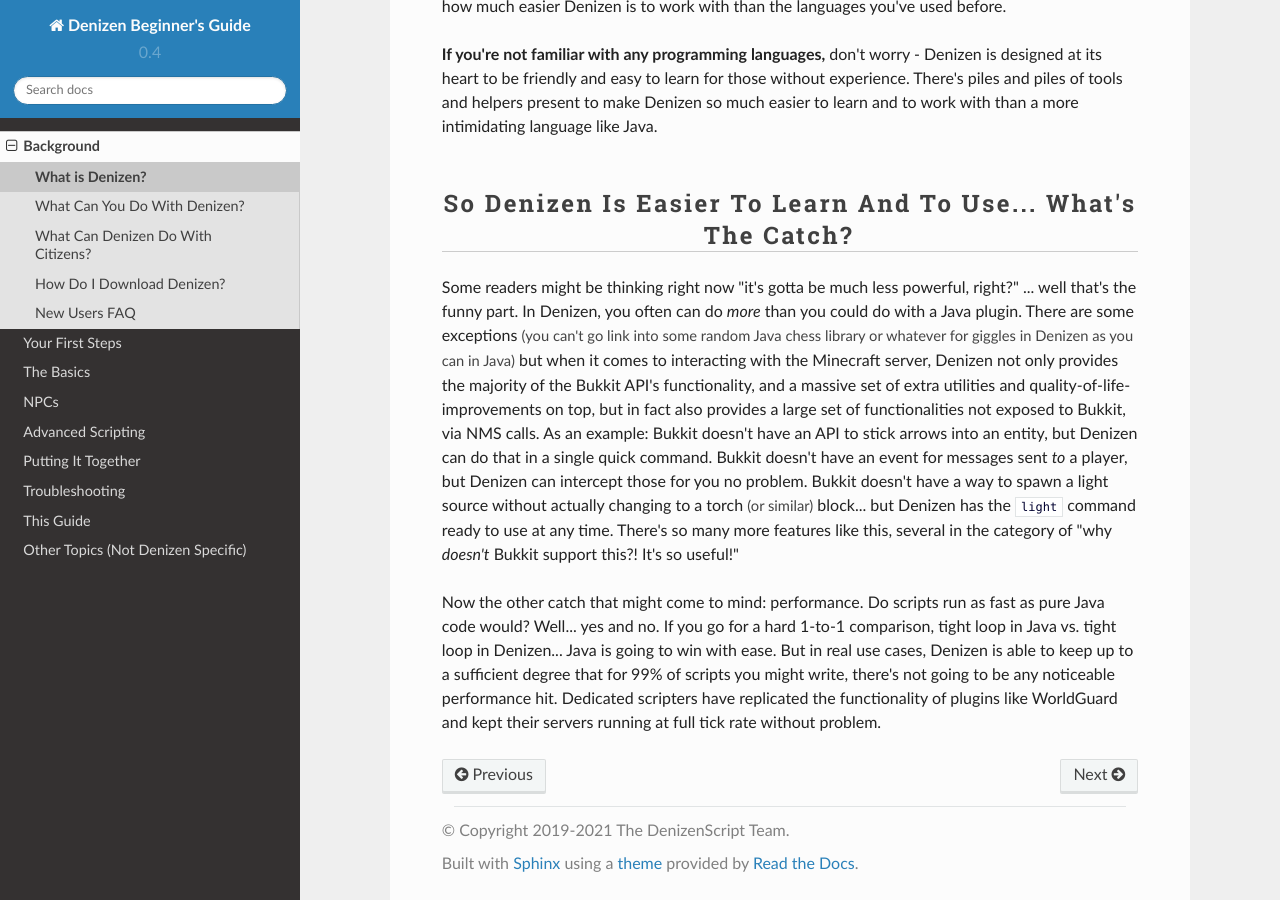
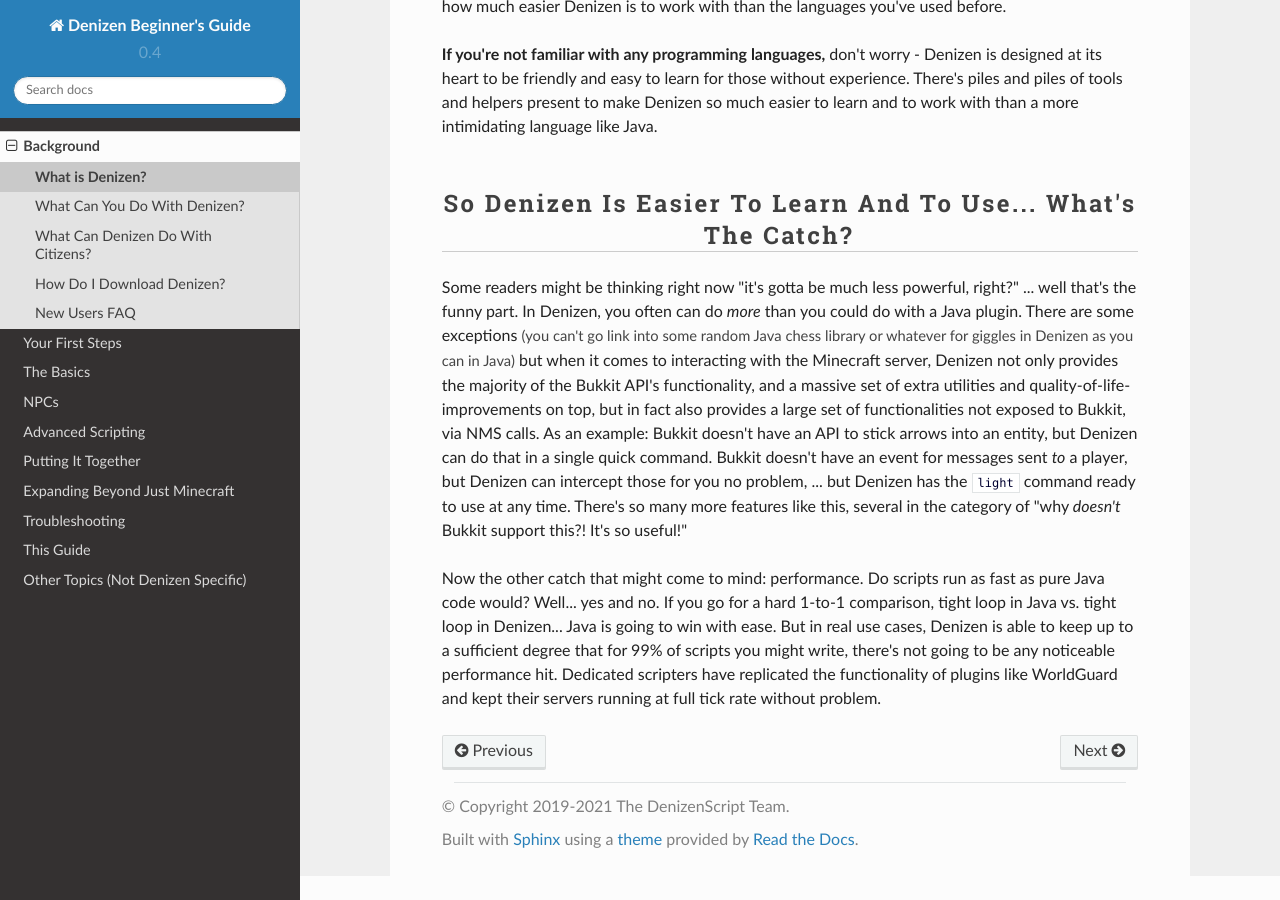
Before and after one commit to DenizenScript/Denizen-Beginners-Guide, a Sphinx documentation site: the page built from source/guides/background/what-is-denizen.md, in a window 1280 px wide and 900 px high, scrolled down 1656 px. Built offline with Sphinx 7.4.7 and the Read the Docs theme 2.0.0, drawn with Linux system fonts in a browser that asks for light colours; pages that are not in the unit, such as notebooks, are missing from menus.

Commit message:
recategorize

```diff
--- a/source/guides/background/what-is-denizen.md
+++ b/source/guides/background/what-is-denizen.md
@@ -44,6 +44,6 @@ That simple script, when ran, will: Greet the player by name <span class="parens
 
 ### So Denizen Is Easier To Learn And To Use... What's The Catch?
 
-Some readers might be thinking right now "it's gotta be much less powerful, right?" ... well that's the funny part. In Denizen, you often can do *more* than you could do with a Java plugin. There are some exceptions <span class="parens">(you can't go link into some random Java chess library or whatever for giggles in Denizen as you can in Java)</span> but when it comes to interacting with the Minecraft server, Denizen not only provides the majority of the Bukkit API's functionality, and a massive set of extra utilities and quality-of-life-improvements on top, but in fact also provides a large set of functionalities not exposed to Bukkit, via NMS calls. As an example: Bukkit doesn't have an API to stick arrows into an entity, but Denizen can do that in a single quick command. Bukkit doesn't have an event for messages sent *to* a player, but Denizen can intercept those for you no problem. Bukkit doesn't have a way to spawn a light source without actually changing to a torch <span class="parens">(or similar)</span> block... but Denizen has the `light` command ready to use at any time. There's so many more features like this, several in the category of "why *doesn't* Bukkit support this?! It's so useful!"
+Some readers might be thinking right now "it's gotta be much less powerful, right?" ... well that's the funny part. In Denizen, you often can do *more* than you could do with a Java plugin. There are some exceptions <span class="parens">(you can't go link into some random Java chess library or whatever for giggles in Denizen as you can in Java)</span> but when it comes to interacting with the Minecraft server, Denizen not only provides the majority of the Bukkit API's functionality, and a massive set of extra utilities and quality-of-life-improvements on top, but in fact also provides a large set of functionalities not exposed to Bukkit, via NMS calls. As an example: Bukkit doesn't have an API to stick arrows into an entity, but Denizen can do that in a single quick command. Bukkit doesn't have an event for messages sent *to* a player, but Denizen can intercept those for you no problem, ... but Denizen has the `light` command ready to use at any time. There's so many more features like this, several in the category of "why *doesn't* Bukkit support this?! It's so useful!"
 
 Now the other catch that might come to mind: performance. Do scripts run as fast as pure Java code would? Well... yes and no. If you go for a hard 1-to-1 comparison, tight loop in Java vs. tight loop in Denizen... Java is going to win with ease. But in real use cases, Denizen is able to keep up to a sufficient degree that for 99% of scripts you might write, there's not going to be any noticeable performance hit. Dedicated scripters have replicated the functionality of plugins like WorldGuard and kept their servers running at full tick rate without problem.
```
Also changed, not shown: source/guides/expanding/index.md (added, +15 -0 lines), source/index.md (+1 -0 lines), source/guides/expanding/ddiscordbot.md (renamed from source/guides/put-it-together/ddiscordbot.md).
